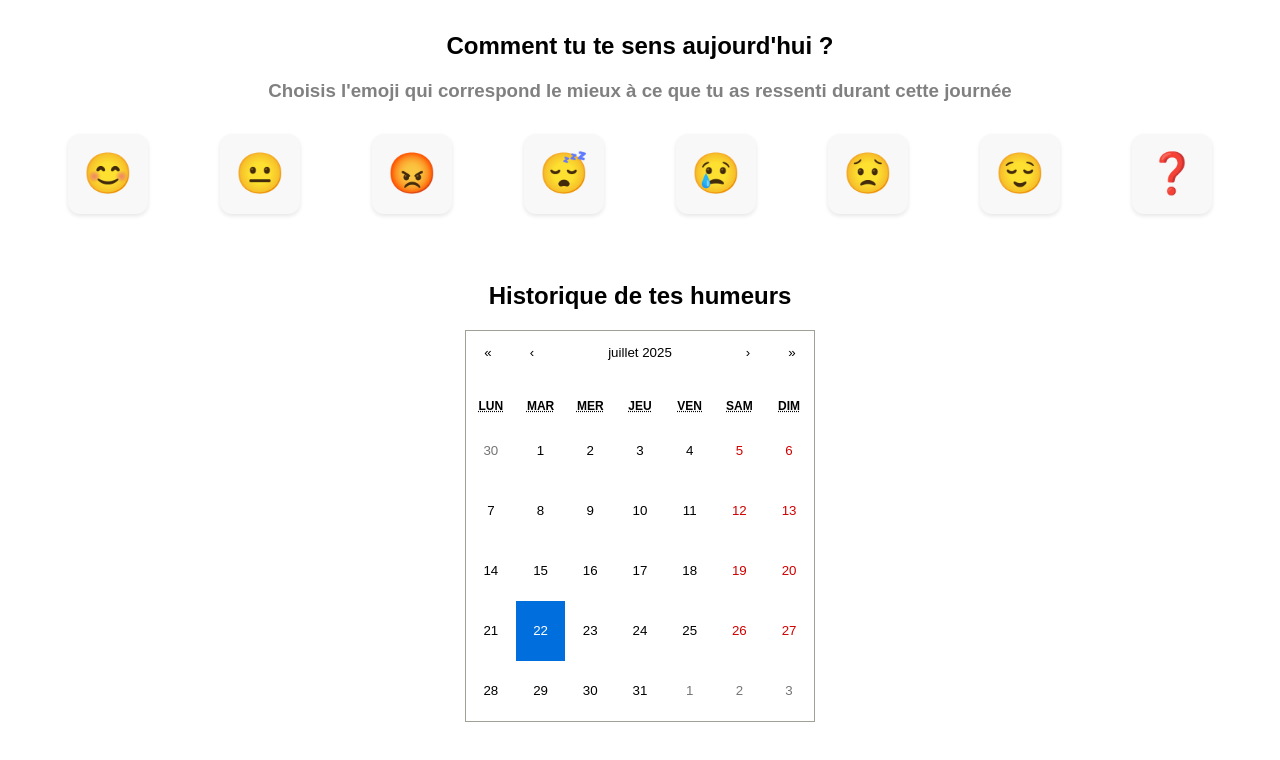
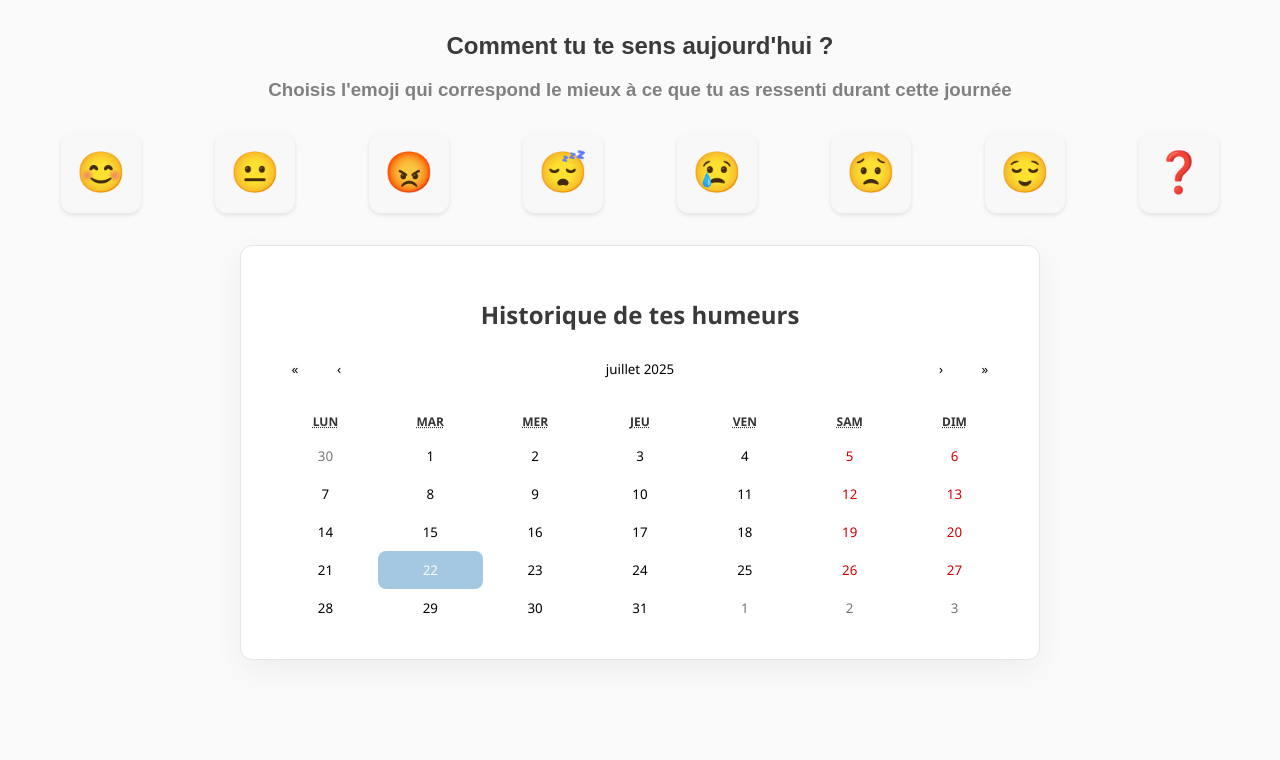
Before and after one commit to Lucas-Matusiak/mini-mood-tracker, a React (Vite) app: page / in a window 1280 px wide. Shown: the top 760 px of the page. Built offline with nearby package versions, Linux system fonts and the light colour scheme.

Commit message:
new design calendar

```diff
--- a/src/components/EmojiPicker/EmojiPicker.css
+++ b/src/components/EmojiPicker/EmojiPicker.css
@@ -4,62 +4,66 @@
   left: 0;
   width: 100%;
   height: 100%;
-  background: rgba(0, 0, 0, 0.4);
+  background: rgba(0, 0, 0, 0.3);
   display: flex;
+  align-items: center;
   justify-content: center;
-  align-items: center;
-  z-index: 10;
+  z-index: 999;
 }
 
 .emoji-modal-content {
-  background: white;
-  padding: 1.5rem;
-  border-radius: 10px;
+  background-color: #FFFFFF;
+  border-radius: 16px;
+  padding: 2rem;
+  box-shadow: 0 20px 40px rgba(0, 0, 0, 0.1);
+  max-width: 450px;
+  width: 90%;
   text-align: center;
-  width: 300px;
 }
 
 .emoji-scroll-container {
   display: flex;
-  overflow-x: auto;
+  flex-wrap: wrap;
+  justify-content: center;
   gap: 1rem;
-  padding: 0.5rem 0;
-  margin: 1rem 0;
-  scroll-snap-type: x mandatory;
+  margin-top: 1.5rem;
 }
 
 .emoji-option {
-  flex: 0 0 auto;
-  scroll-snap-align: center;
-  text-align: center;
-  border: none;
-  background: none;
-  cursor: pointer;
-  padding: 0.5rem;
-  border-radius: 8px;
-  transition: background 0.2s;
+  background-color: #FAFAFA;
+  border: 1px solid #D9D6E5;
+  border-radius: 12px;
+  padding: 0.75rem 1rem;
+  font-size: 1.5rem;
+  display: flex;
+  flex-direction: column;
+  align-items: center;
+  width: 80px;
+  height: 80px;
+  transition: background 0.2s ease, transform 0.2s ease;
 }
 
 .emoji-option:hover {
-  background: #f0f0f0;
-}
-
-.emoji {
-  font-size: 2rem;
-  margin-bottom: 0.3rem;
+  background-color: #BFD8B8;
+  transform: scale(1.05);
 }
 
 .emoji-label {
   font-size: 0.8rem;
-  color: #333;
-  white-space: nowrap;
+  margin-top: 0.3rem;
+  color: #9FA6B2;
 }
 
 .close-btn {
-  margin-top: 1rem;
-  background: #eee;
+  margin-top: 1.5rem;
+  padding: 0.5rem 1.2rem;
+  font-size: 1rem;
   border: none;
-  padding: 0.5rem 1rem;
+  border-radius: 8px;
+  background-color: #A4C8E1;
+  color: white;
   cursor: pointer;
-  border-radius: 6px;
 }
+.close-btn:hover {
+  background-color: #8FB3D0;
+}
--- a/src/components/MoodCalendar/MoodCalendar.css
+++ b/src/components/MoodCalendar/MoodCalendar.css
@@ -1,28 +1,41 @@
 .calendar-container {
-  max-width: 500px;
+  background-color: #FFFFFF;
+  padding: 2rem;
   margin: 2rem auto;
-  padding: 1rem;
-  display: flex;
-  flex-direction: column;
-  align-items: center;
-  font-family: sans-serif;
-}
-.react-calendar__tile {
-  display: flex;
-  flex-direction: column;
-  align-items: center;
-  justify-content: center;
-  min-height: 60px;
-  max-height: 60px;
-  overflow: hidden;
-  padding: 0.25rem;
-  box-sizing: border-box;
+  border-radius: 12px;
+  max-width: 800px;
+  box-shadow: 0 10px 30px rgba(0, 0, 0, 0.05);
+  text-align: center;
+  border: 1px solid #E5E5E5;
 }
 
-.react-calendar__tile .emoji {
-  font-size: 1.3rem;
-  line-height: 1;
-  margin-top: 0.3rem;
-  max-height: 1.5rem;
-  overflow: hidden;
+.emoji {
+  font-size: 1.4rem;
+  text-align: center;
+  margin-top: 4px;
 }
+
+/* Calendrier React */
+.react-calendar {
+  border: none;
+  font-family: inherit;
+  width: 100%;
+  max-width: 100%;
+  background-color: transparent;
+}
+
+.react-calendar__tile--now {
+  background: #D9D6E5 !important;
+  border-radius: 8px !important;
+}
+
+.react-calendar__tile--active {
+  background-color: #A4C8E1 !important;
+  color: white !important;
+  border-radius: 8px !important;
+}
+
+.react-calendar__tile:hover {
+  background-color: #E6E3F2;
+  border-radius: 8px !important;
+}
--- a/src/index.css
+++ /dev/null
@@ -1,3 +0,0 @@
-/* h1{
-    color :aqua
-} */
--- /dev/null
+++ b/src/main.css
@@ -0,0 +1,23 @@
+body {
+  margin: 0;
+  padding: 0;
+  font-family: 'Poppins', 'Segoe UI', sans-serif;
+  background-color: #FAFAFA;
+  color: #333;
+}
+
+h1, h2, h3 {
+  font-weight: 600;
+  margin-bottom: 1rem;
+  color: #3A3A3A;
+}
+
+button {
+  cursor: pointer;
+  font-family: inherit;
+}
+
+* {
+  box-sizing: border-box;
+  transition: all 0.2s ease-in-out;
+}
--- a/src/main.tsx
+++ b/src/main.tsx
@@ -1,6 +1,6 @@
 import { StrictMode } from "react";
 import { createRoot } from "react-dom/client";
-import "./index.css";
+import "./main.css";
 import { MoodApp } from "./components/MoodApp/MoodApp.tsx";
 
 createRoot(document.getElementById("root")!).render(
```
